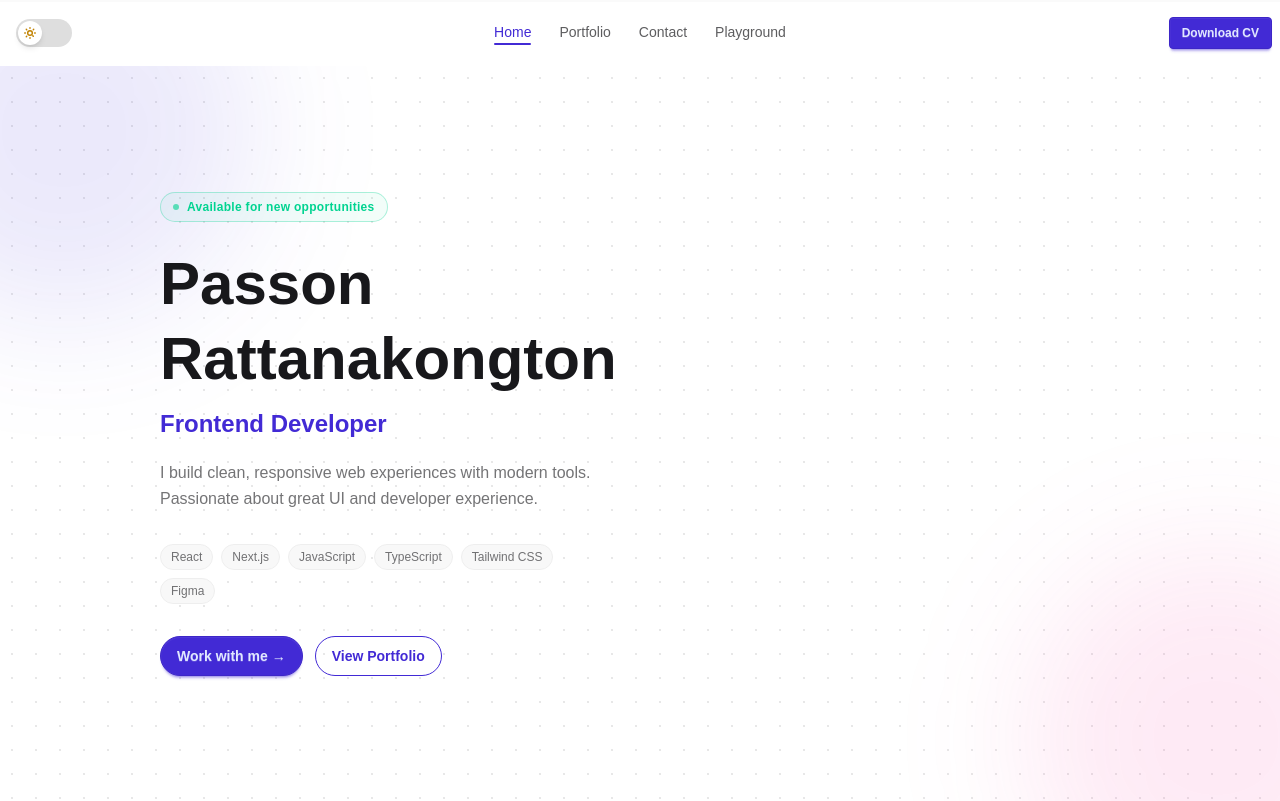
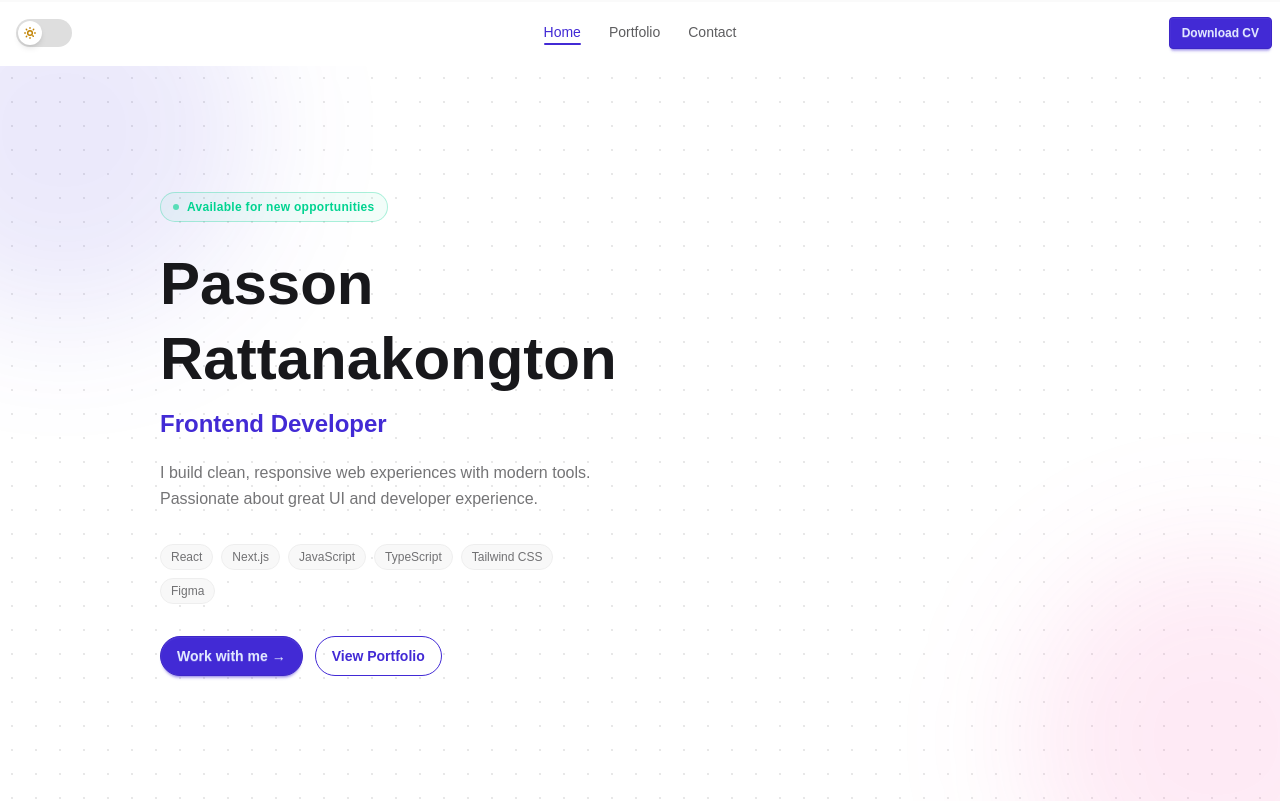
Before and after one commit to tytyxoxo/resume, a Next.js app: page / in a window 1280 px wide. Shown: the top 801 px of the page. Built offline with nearby package versions, Linux system fonts and the light colour scheme.

Commit message:
hide playground

```diff
--- a/src/components/Navbar.tsx
+++ b/src/components/Navbar.tsx
@@ -10,7 +10,7 @@ const navLinks = [
   { label: "Portfolio", href: "/portfolio" },
   { label: "Contact", href: "/contact" },
   // { label: "SVLN", href: "/svln" },
-  { label: "Playground", href: "/playground" },
+  // { label: "Playground", href: "/playground" },
 ];
 
 export function Navbar() {
```
